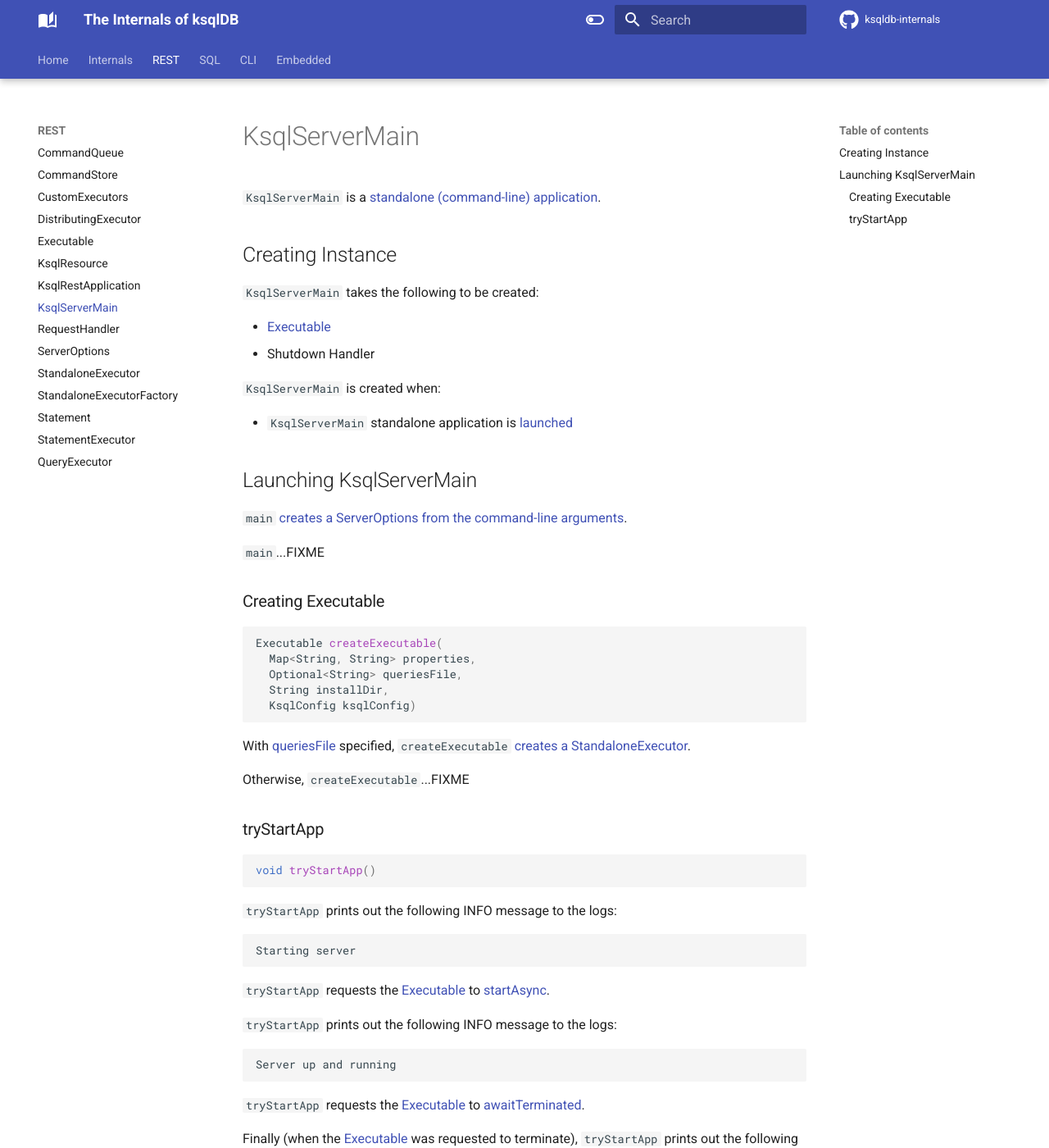
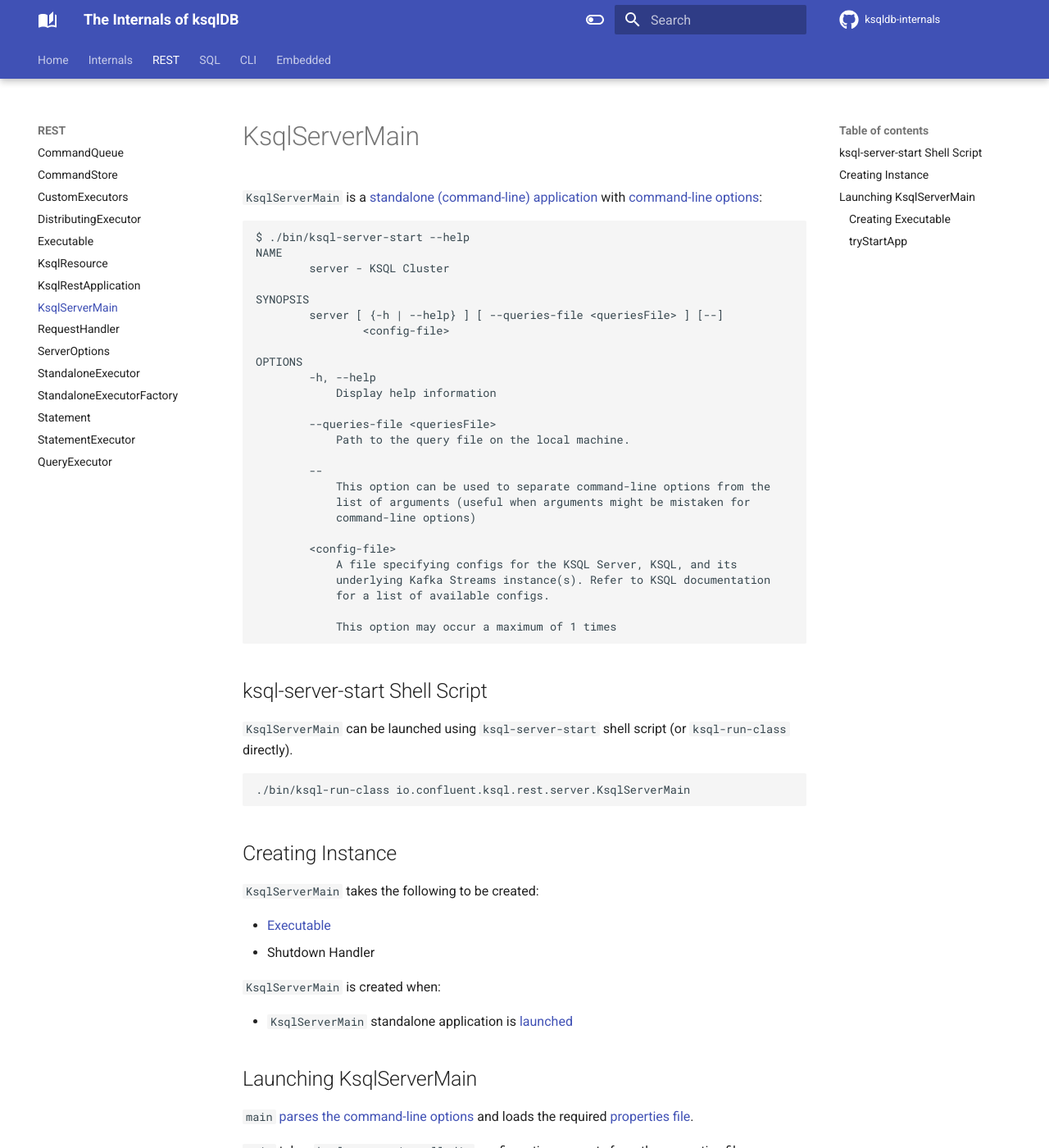
Before and after one commit to japila-books/ksqldb-internals, an MkDocs documentation site: the page built from docs/rest/KsqlServerMain.md, in a window 1280 px wide and 1400 px high. Shown: the whole window at 82% size. Built offline with MkDocs 1.6.1 and Material for MkDocs 9.7.7, drawn with Linux system fonts in a browser that asks for light colours; comment, search, counter and statistics services are not loaded; some of the changed text lies outside the part shown.

Commit message:
Launching KsqlServerMain

````diff
--- a/docs/rest/KsqlServerMain.md
+++ b/docs/rest/KsqlServerMain.md
@@ -1,6 +1,43 @@
 # KsqlServerMain
 
-`KsqlServerMain` is a [standalone (command-line) application](#main).
+`KsqlServerMain` is a [standalone (command-line) application](#main) with [command-line options](ServerOptions.md):
+
+```text
+$ ./bin/ksql-server-start --help
+NAME
+        server - KSQL Cluster
+
+SYNOPSIS
+        server [ {-h | --help} ] [ --queries-file <queriesFile> ] [--]
+                <config-file>
+
+OPTIONS
+        -h, --help
+            Display help information
+
+        --queries-file <queriesFile>
+            Path to the query file on the local machine.
+
+        --
+            This option can be used to separate command-line options from the
+            list of arguments (useful when arguments might be mistaken for
+            command-line options)
+
+        <config-file>
+            A file specifying configs for the KSQL Server, KSQL, and its
+            underlying Kafka Streams instance(s). Refer to KSQL documentation
+            for a list of available configs.
+
+            This option may occur a maximum of 1 times
+```
+
+## <span id="ksql-server-start"> ksql-server-start Shell Script
+
+`KsqlServerMain` can be launched using `ksql-server-start` shell script (or `ksql-run-class` directly).
+
+```text
+./bin/ksql-run-class io.confluent.ksql.rest.server.KsqlServerMain
+```
 
 ## Creating Instance
 
@@ -15,9 +52,20 @@
 
 ## <span id="main"> Launching KsqlServerMain
 
-`main` [creates a ServerOptions from the command-line arguments](ServerOptions.md#parse).
+`main` [parses the command-line options](ServerOptions.md#parse) and loads the required [properties file](ServerOptions.md#getPropertiesFile).
 
-`main`...FIXME
+`main` takes `ksql.server.install.dir` configuration property from the properties file.
+
+`main` creates and [validates](#validateConfig) a [KsqlConfig](../KsqlConfig.md).
+
+`main` [configures QueryLogger](../QueryLogger.md#configure).
+
+`main` takes the [queries file](ServerOptions.md#getQueriesFile) (if used) and [creates an Executable](#createExecutable).
+
+`main` creates a new [KsqlServerMain](#creating-instance) (with the `Executable`) and [starts it up](#tryStartApp).
+
+!!! note
+    `main` is paused when [starting up the executable](#tryStartApp) (using [awaitTerminated](Executable.md#awaitTerminated)) until [notifyTerminated](Executable.md#notifyTerminated) which happens as part of a Java Virtual Machine shutdown hook.
 
 ### <span id="createExecutable"> Creating Executable
 
@@ -29,7 +77,7 @@ Executable createExecutable(
   KsqlConfig ksqlConfig)
 ```
 
-With [queriesFile](ServerOptions.md#getQueriesFile) specified, `createExecutable` [creates a StandaloneExecutor](StandaloneExecutorFactory.md#create).
+With [queries file](ServerOptions.md#getQueriesFile) specified, `createExecutable` [creates a StandaloneExecutor](StandaloneExecutorFactory.md#create) and returns.
 
 Otherwise, `createExecutable`...FIXME
 
--- a/mkdocs.yml
+++ b/mkdocs.yml
@@ -112,6 +112,7 @@ nav:
     - KsqlExecutionContext: KsqlExecutionContext.md
     - QueryApplicationId: QueryApplicationId.md
     - QueryBuilder: QueryBuilder.md
+    - QueryLogger: QueryLogger.md
     - QueryMetadata: QueryMetadata.md
     - QueryMetadataImpl: QueryMetadataImpl.md
     - QueryRegistry: QueryRegistry.md
````
Also changed, not shown: docs/QueryLogger.md (added, +3 -0 lines), docs/cli/Ksql.md (+5 -1 lines), docs/overview.md (+26 -1 lines), docs/rest/ServerOptions.md (+9 -1 lines).
